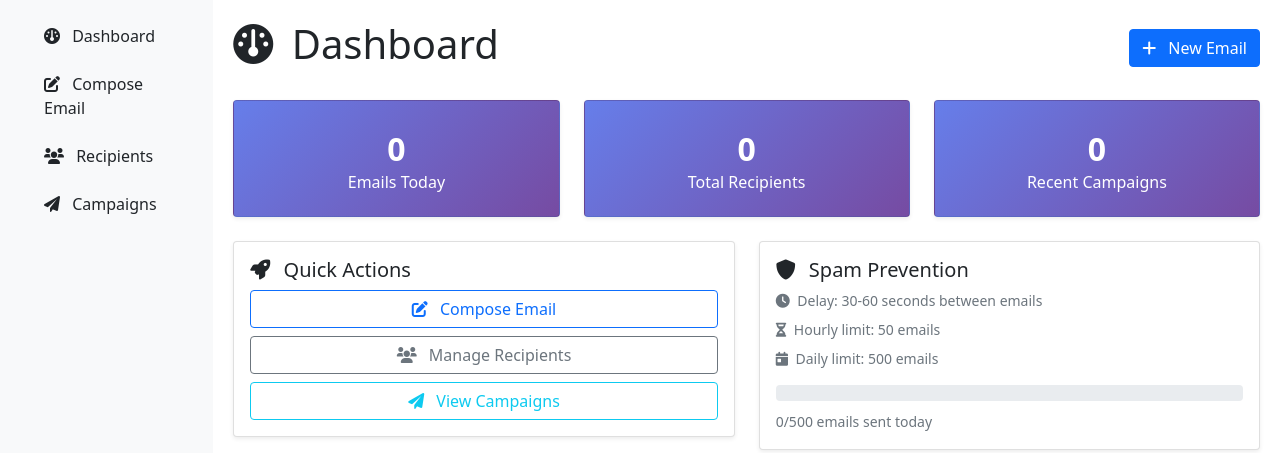
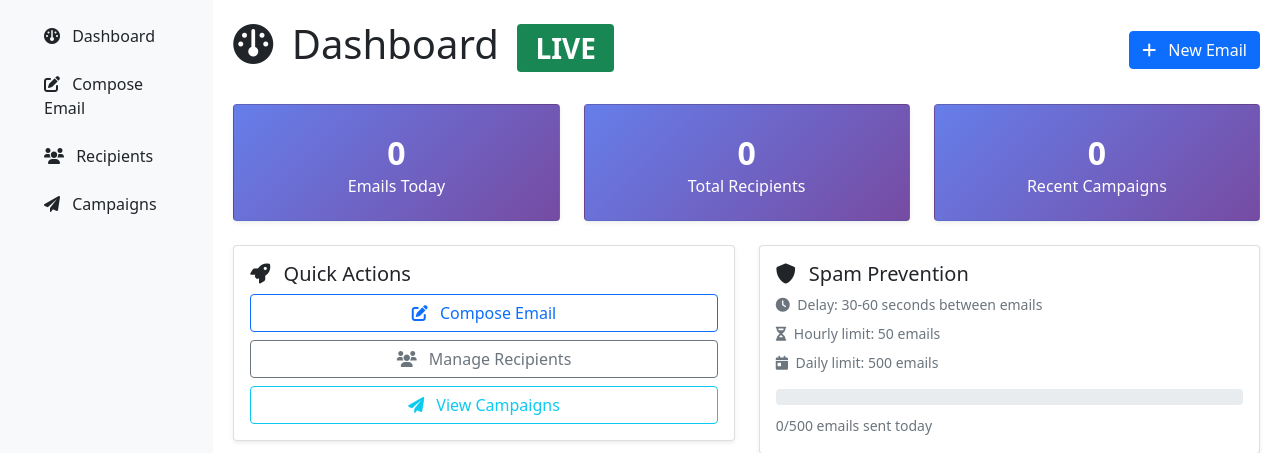
Before and after one commit to ChiiChan12345/Gmail-Email-Sender, a Flask app: page / in a window 1280 px wide. Shown: the part 56-509 px from the top of the page. Run offline with Flask 3, Linux system fonts and the light colour scheme; the visitor is signed in with stand-in values (Sample User, id 1); data that the repository does not hold is empty.

Commit message:
Minimal UI: Add LIVE badge to dashboard title for redeploy trigger

```diff
--- a/templates/dashboard.html
+++ b/templates/dashboard.html
@@ -7,6 +7,7 @@
     <h1>
         <i class="fas fa-dashboard me-2"></i>
         Dashboard
+        <span class="badge bg-success ms-2" style="font-size:0.7em; vertical-align:middle;">LIVE</span>
     </h1>
     <a href="{{ url_for('compose') }}" class="btn btn-primary">
         <i class="fas fa-plus me-2"></i>
```
